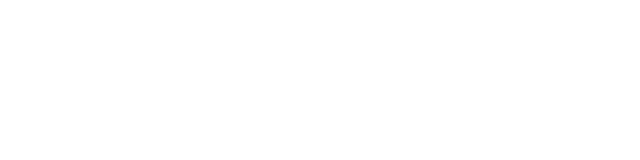
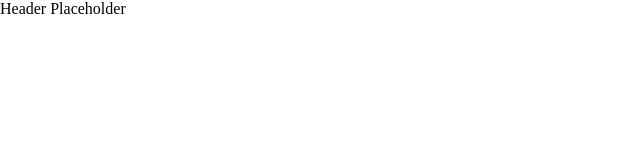
Before and after one commit to profydev/reddit-timer-jamesmarriott, a React (Create React App) app: page / in a window 1280 px wide. Shown: the top 160 px of the page, without its empty margins (0-640 px from the left). Built offline with nearby package versions, Linux system fonts and the light colour scheme.

Commit message:
Setup header

```diff
--- a/package.json
+++ b/package.json
@@ -13,7 +13,8 @@
     "react-dom": "^17.0.1",
     "react-router-dom": "^6.2.1",
     "react-scripts": "^4.0.1",
-    "styled-components": "^5.3.3"
+    "styled-components": "^5.3.3",
+    "styled-normalize": "^8.0.7"
   },
   "scripts": {
     "start": "react-scripts start",
--- a/src/App.js
+++ b/src/App.js
@@ -1,14 +1,24 @@
 import React from 'react';
-import { BrowserRouter, Routes, Route } from 'react-router-dom';
+import { BrowserRouter as Router, Routes, Route } from 'react-router-dom';
+import { ThemeProvider } from 'styled-components';
+import { Normalize } from 'styled-normalize';
+import Header from './Header';
+import GlobalStyle from './GlobalStyle';
+import theme from './theme';
 
 function App() {
   return (
-    <BrowserRouter>
-      <Routes>
-        <Route path="/" />
-        <Route path="/search" />
-      </Routes>
-    </BrowserRouter>
+    <ThemeProvider theme={theme}>
+      <Router>
+        <Normalize />
+        <GlobalStyle />
+        <Header />
+        <Routes>
+          <Route path="/search">Search</Route>
+          <Route path="/">Home</Route>
+        </Routes>
+      </Router>
+    </ThemeProvider>
   );
 }
 
--- /dev/null
+++ b/src/GlobalStyle.js
@@ -0,0 +1,6 @@
+import { createGlobalStyle } from 'styled-components';
+
+const GlobalStyle = createGlobalStyle`
+`;
+
+export default GlobalStyle;
--- /dev/null
+++ b/src/Header.js
@@ -0,0 +1,11 @@
+import React from 'react';
+
+function Header() {
+  return (
+    <header>
+      Header Placeholder
+    </header>
+  );
+}
+
+export default Header;
--- /dev/null
+++ b/src/theme.js
@@ -0,0 +1,8 @@
+const theme = {
+  color: {
+    white: '#ffffff',
+    primary: '#3b49df',
+  },
+};
+
+export default theme;
```
Also changed, not shown: 2 other files (tests, documents, lock files or other folders).
